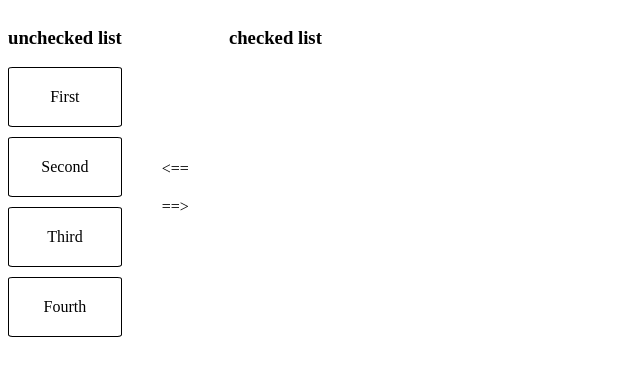
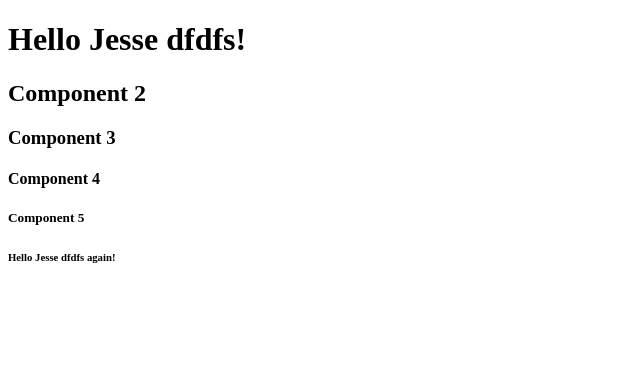
Before and after one commit to codymcnamara/react-practice, a React app: page / in a window 1280 px wide. Shown: the top 376 px of the page, without its empty margins (0-640 px from the left). Built offline with nearby package versions, Linux system fonts and the light colour scheme; the HTML template or start-up script is replaced by a standard one.

Commit message:
add useContext practice problem

```diff
--- a/src/App.tsx
+++ b/src/App.tsx
@@ -1,12 +1,12 @@
 import './App.css'
 // import Clock from './Clock'
-import TransferList from './Components/TransferList'
+import NestedNancy from './Components/NestedNancy'
 
 function App() {
 
   return (
     <>
-      <TransferList/>
+      <NestedNancy/>
     </>
   )
 }
--- /dev/null
+++ b/src/Components/NestedNancy.tsx
@@ -0,0 +1,53 @@
+import {useState, createContext, useContext } from 'react'
+
+const userContext = createContext('');
+
+export default function NestedNancy () {
+  const [user, setUser] = useState("Jesse dfdfs");
+
+  return (
+    <>
+      <userContext.Provider value={user}>
+        <h1>{`Hello ${user}!`}</h1>
+        <Component2 />
+      </userContext.Provider>
+    </>
+  );
+}
+
+function Component2() {
+  return (
+    <>
+      <h2>Component 2</h2>
+      <Component3 />
+    </>
+  );
+}
+
+function Component3() {
+  return (
+    <>
+      <h3>Component 3</h3>
+      <Component4 />
+    </>
+  );
+}
+
+function Component4() {
+  return (
+    <>
+      <h4>Component 4</h4>
+      <Component5 />
+    </>
+  );
+}
+
+function Component5() {
+  const userName = useContext(userContext);
+  return (
+    <>
+      <h5>Component 5</h5>
+      <h6>{`Hello ${userName} again!`}</h6>
+    </>
+  );
+}
```
Also changed, not shown: src/Components/TransferList.tsx (+194 -0 lines).
